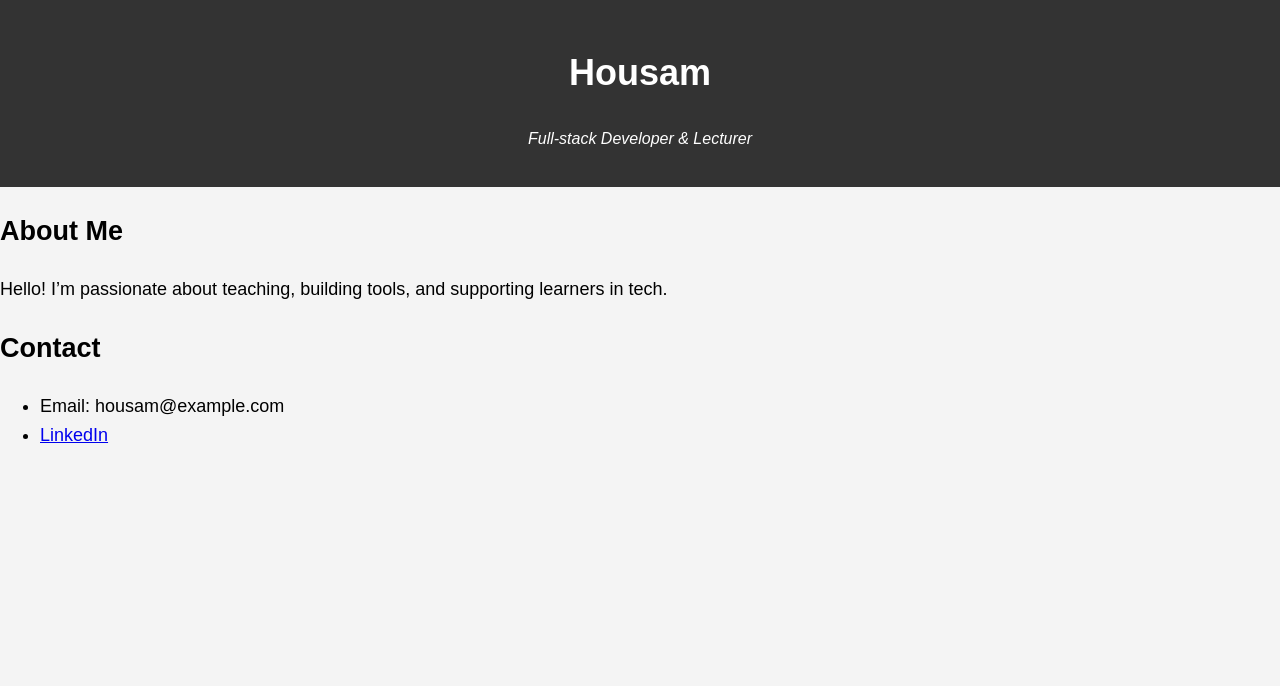
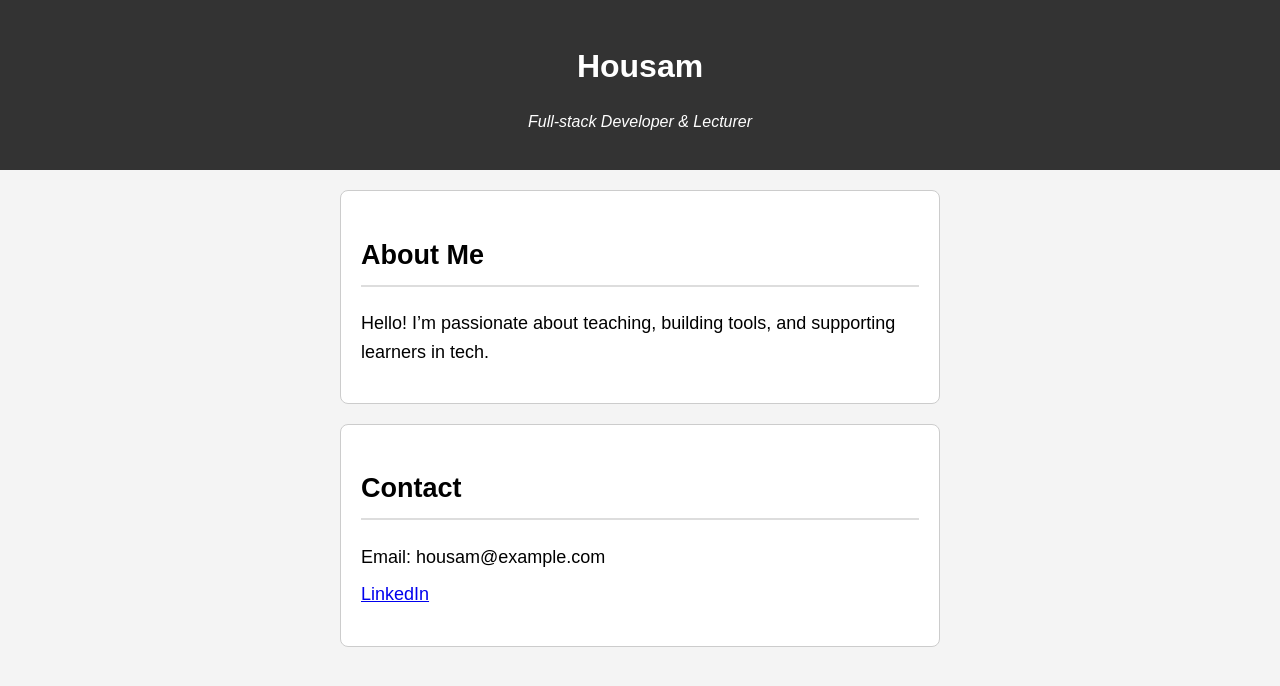
Before and after one commit to Bernadett-6/unit07test, a plain HTML site: page index.html in a window 1280 px wide. Drawn offline with Linux system fonts and the light colour scheme.

Commit message:
updated css

```diff
--- a/style.css
+++ b/style.css
@@ -22,3 +22,36 @@ header {
   font-style: italic;
   font-size: 1rem;
 }
+
+section {
+  background-color: white;
+  margin: 20px auto;
+  padding: 20px;
+  width: 90%;
+  max-width: 600px;
+  border: 1px solid #ccc;
+  border-radius: 8px;
+}
+
+h2 {
+  border-bottom: 2px solid #ddd;
+  padding-bottom: 8px;
+}
+
+h1 {
+  font-size: 2rem;
+  margin-bottom: 0.5rem;
+}
+
+p {
+  margin-bottom: 1rem;
+}
+
+ul {
+  list-style: none;
+  padding: 0;
+}
+
+li {
+  margin-bottom: 0.5rem;
+}
```
